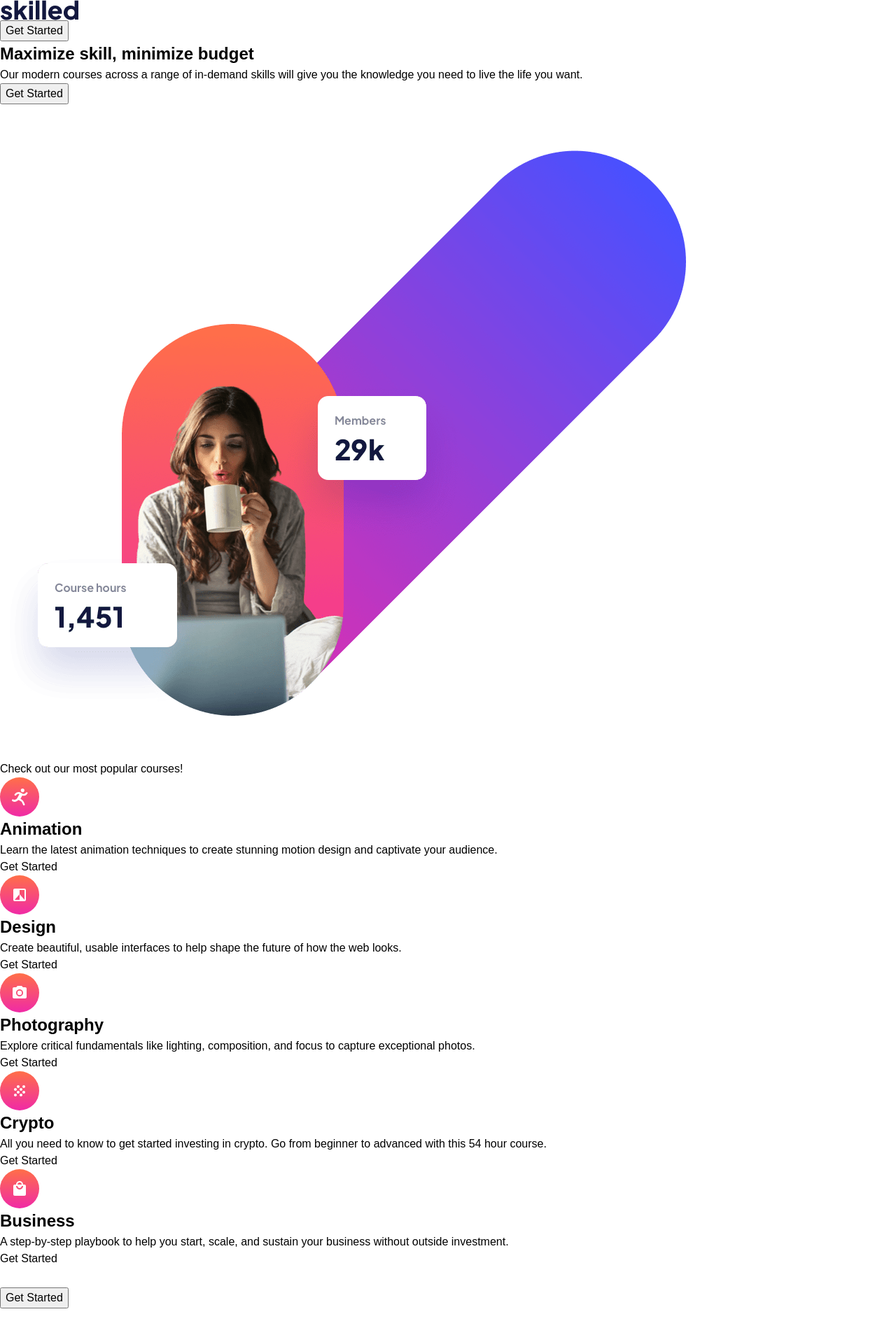
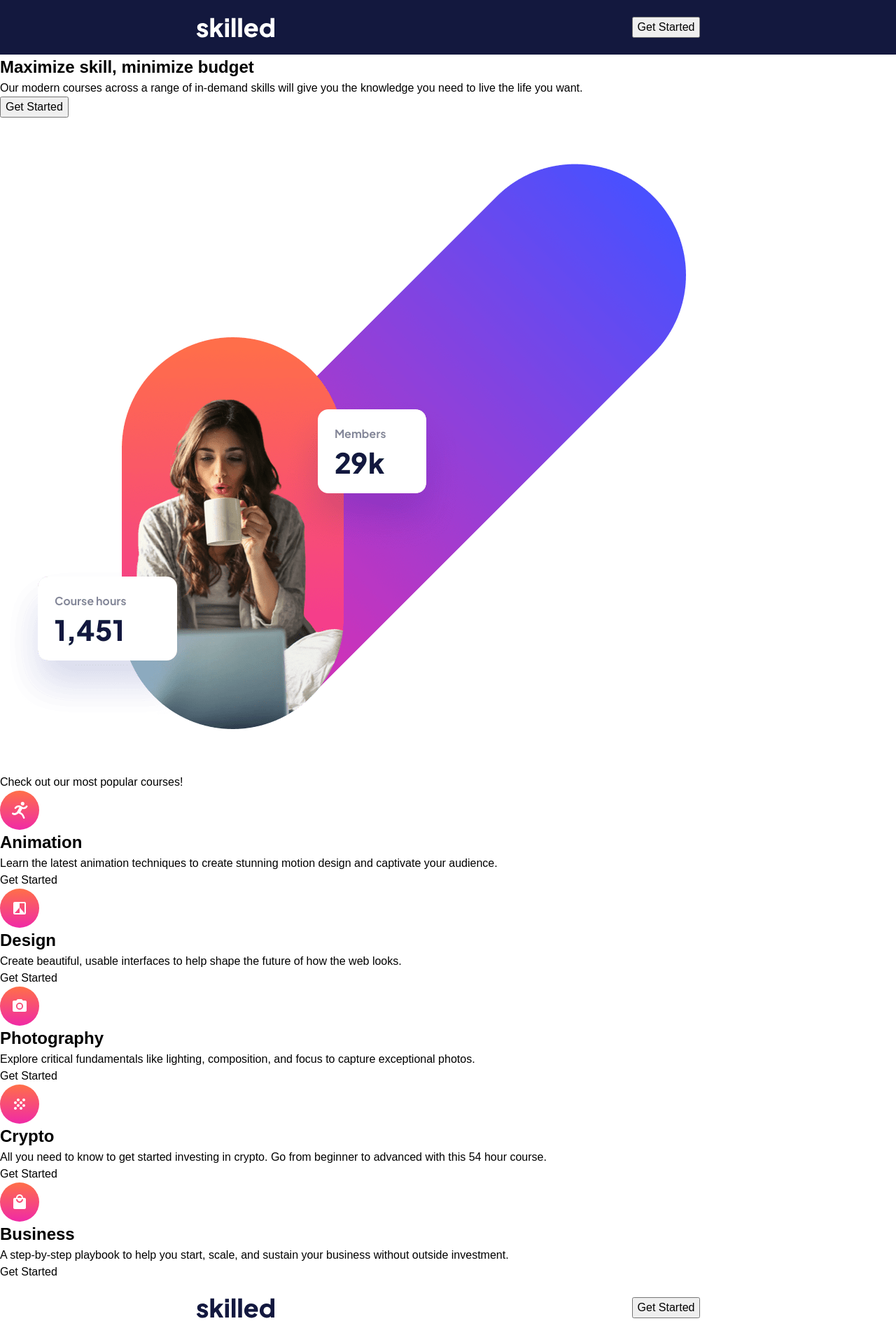
Before and after one commit to nicorithner/solution-skilled-elearning-landing-page, a React (Create React App) app: page / in a window 1280 px wide. Shown: the whole page at 70% size. Before the commit the page ends 1870 px from the top, so only its background shows below. Built offline with nearby package versions, Linux system fonts and the light colour scheme.

Commit message:
Change to space-around

```diff
--- a/src/components/logoBar/LogoBar.jsx
+++ b/src/components/logoBar/LogoBar.jsx
@@ -8,14 +8,14 @@ export const LogoBar = ({type}) => {
     case type === 'dark':
       return (
       <LogoBarDark>
-        <Logo src={logoDark} alt="Skilled logo" />
+        <Logo src={logoLight} alt="Skilled logo" />
         <Button>Get Started</Button>
       </LogoBarDark>
     )
     default:
       return (
       <LogoBarLight>
-        <Logo src={logoLight} alt="Skilled logo" />
+        <Logo src={logoDark} alt="Skilled logo" />
         <Button>Get Started</Button>
       </LogoBarLight>
     )
--- a/src/components/logoBar/LogoBar.styled.js
+++ b/src/components/logoBar/LogoBar.styled.js
@@ -1,5 +1,14 @@
 import styled from "styled-components";
 
-export const LogoBarDark = styled.div``;
-export const LogoBarLight = styled.div``;
+const LogoBar = styled.nav`
+  display: flex;
+  justify-content: space-around;
+  align-items: center;
+  width: 100%;
+  padding: 24px;
+`;
+export const LogoBarDark = styled(LogoBar)`
+  background: hsla(234, 53%, 16%, 1);
+`;
+export const LogoBarLight = styled(LogoBar)``;
 export const Logo = styled.img``;
```
